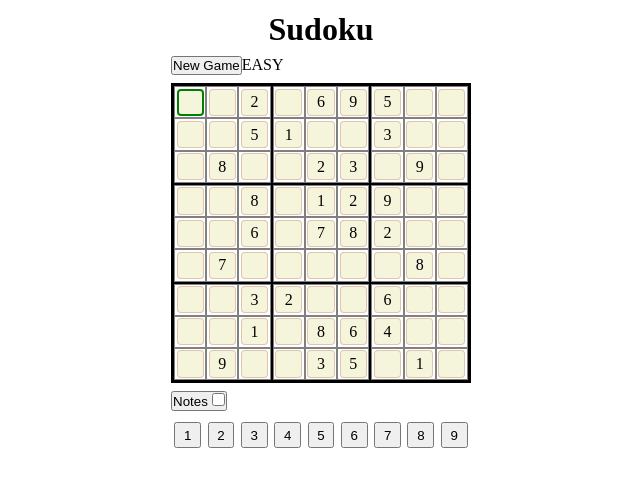
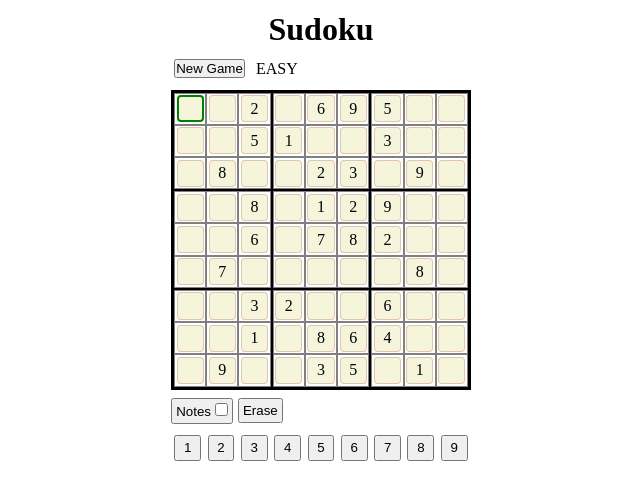
Before and after one commit to wveit/sudoku-react, a React (Vite) app: page / in a window 1280 px wide. Shown: the top 500 px of the page, without its empty margins (319-959 px from the left). Built offline with nearby package versions, Linux system fonts and the light colour scheme.

Commit message:
Erase a mistake

```diff
--- a/src/App.tsx
+++ b/src/App.tsx
@@ -11,6 +11,7 @@ import { NewGameButton } from "./components/NewGameButton";
 import { ToggleButton, useToggle } from "./components/ToggleButton";
 import { puzzleIsSolved } from "./sudokulib/puzzle-solver";
 import { calculateHowManyLeft } from "./sudokulib/util";
+
 export default function App() {
   const [selectedCell, setSelectedCell] = useState(0);
   const { unsolvedPuzzle, difficulty, makeNewPuzzle } = useUnsolvedPuzzle();
@@ -39,11 +40,20 @@ export default function App() {
     }
   }
 
+  function handleErase() {
+    if (
+      puzzle[selectedCell] &&
+      puzzle[selectedCell] !== solvedPuzzle[selectedCell]
+    ) {
+      updatePuzzle(selectedCell, 0);
+    }
+  }
+
   return (
     <div className="App">
       <main>
         <h1>Sudoku</h1>
-        <div className="flex">
+        <div className="flex-row">
           <NewGameButton onNewGameRequest={makeNewPuzzle} />
           <span>{difficulty}</span>
         </div>
@@ -55,10 +65,11 @@ export default function App() {
           selectedCell={selectedCell}
           notes={notes}
         />
-        <div>
+        <div className="flex-row">
           <ToggleButton isOn={notesOn} onToggle={toggleNotes}>
             Notes
           </ToggleButton>
+          <button onClick={handleErase}>Erase</button>
         </div>
         <NumberBar
           onNumberClick={handleNumberClick}
--- a/src/index.css
+++ b/src/index.css
@@ -24,3 +24,13 @@ main {
 main > * {
   margin-top: 0.5rem;
 }
+
+.flex-row {
+  display: flex;
+  align-items: center;
+}
+
+.flex-row > * {
+  margin-right: 0.3rem;
+  padding: 0.2rem;
+}
```
